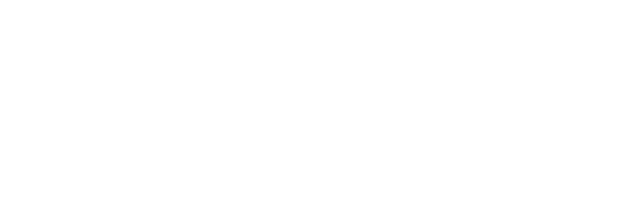
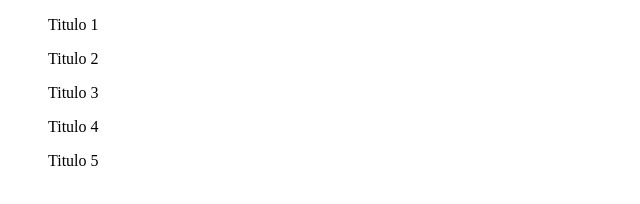
Before and after one commit to cyberwolf77/git, a plain HTML site: page index.html in a window 1280 px wide. Shown: the whole page, without its empty margins (0-640 px from the left). Drawn offline with Linux system fonts and the light colour scheme.

Commit message:
Modificando Index.html

```diff
--- a/index.html
+++ b/index.html
@@ -4,7 +4,13 @@
     <meta charset="UTF-8">
     <meta http-equiv="X-UA-Compatible" content="IE=edge">
     <meta name="viewport" content="width=device-width, initial-scale=1.0">
-    <title>HTML de prueba</title>
+    <title>HTML de prueba 2</title>
+
+    <ul>Titulo 1</ul>
+    <ul>Titulo 2</ul>
+    <ul>Titulo 3</ul>
+    <ul>Titulo 4</ul>
+    <ul>Titulo 5</ul>
 </head>
 <body>
 
```
